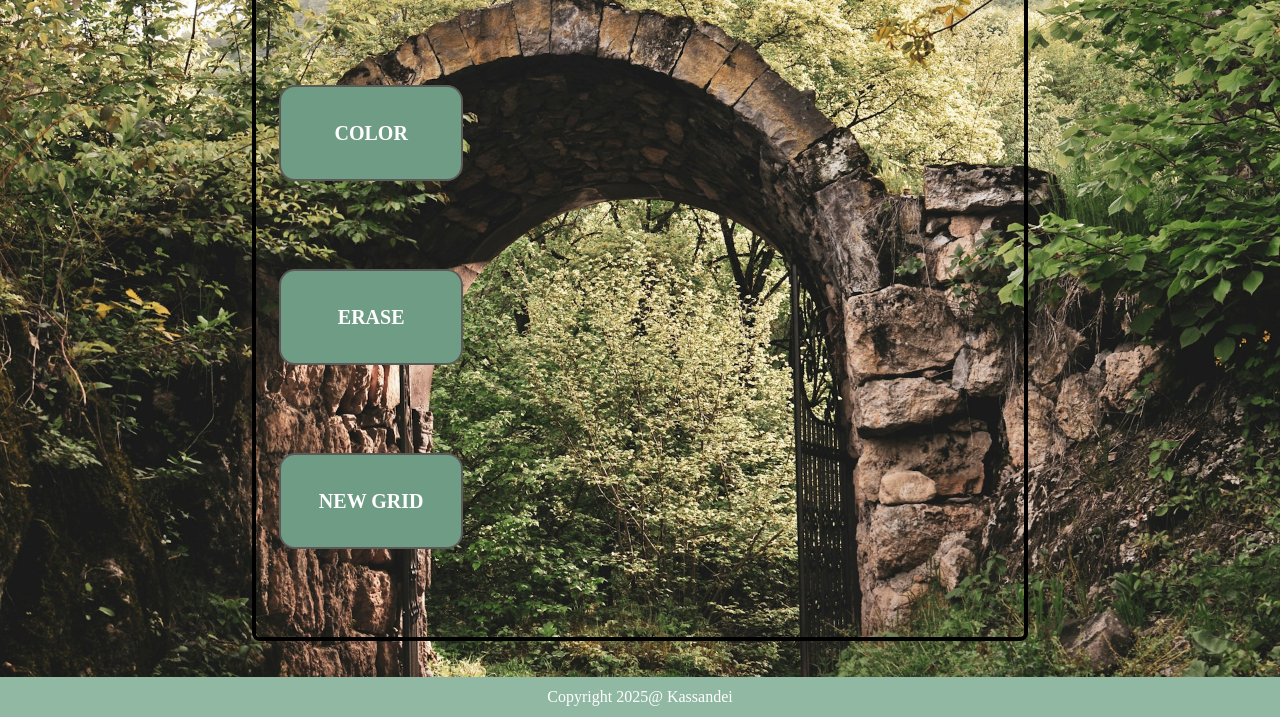
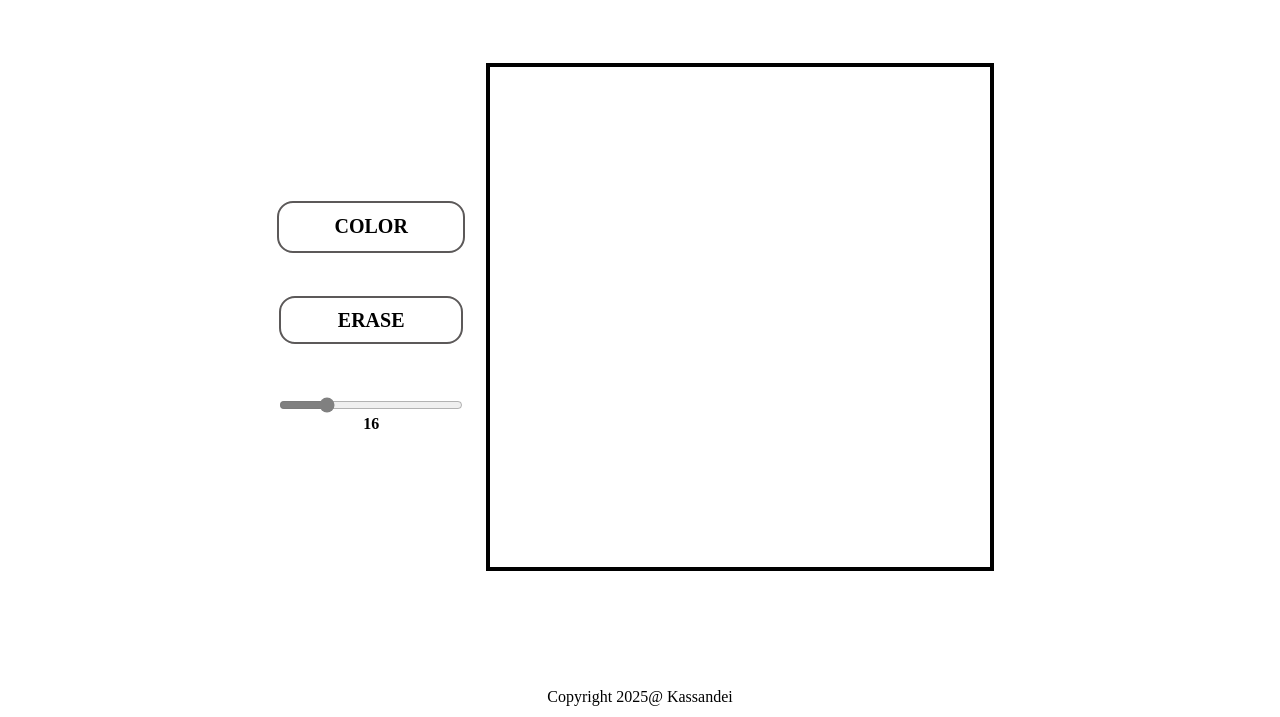
Before and after one commit to kassandei/etch-a-sketch, a plain HTML site: page index.html in a window 1280 px wide. Shown: the part 83-800 px from the top of the page. Drawn offline with Linux system fonts and the light colour scheme; a web font is replaced by a local one.

Commit message:
Implement Colorpicker, Erase and Grid Size slider. Adjusted size for the box so it avoids being resized losing the size of the single squares.

```diff
--- a/index.html
+++ b/index.html
@@ -11,11 +11,12 @@
     <div id="header">Draw your dreams</div>
     <div id="container">
         <div id="buttons">
-            <button id="buttonColor">COLOR</button>
+            <label for="colorPicker" class="button-like">COLOR</label>
+            <input type="color" id="colorPicker" value="#000000">
             <button id="buttonErase">ERASE</button>
-            <button id="buttonNewGrid">NEW GRID</button>
+            <input type="range" id="gridSize" min="1" max="64" value="16">
+            <span id="gridSizeValue">16</span>
         </div>
-        <div id="gridBox"></div>
     </div>
     <footer>
         <p>Copyright 2025@ Kassandei</p>
--- a/script.js
+++ b/script.js
@@ -0,0 +1,59 @@
+const colorPicker = document.querySelector("#colorPicker");
+const container = document.querySelector("#container");
+const gridBox = document.createElement("div");
+const erase = document.querySelector("#buttonErase")
+const gridSize = document.getElementById('gridSize');
+const gridSizeValue = document.getElementById('gridSizeValue');
+
+gridBox.setAttribute('id', 'gridBox');
+createSquares(16);
+container.appendChild(gridBox);
+
+function createSquares(nSquares) {
+    for(let i = 0; i < nSquares; i++) {
+        const rowSquare = document.createElement("div");
+        rowSquare.classList.add("rowSquare");
+        for(let i = 0; i < nSquares; i++) {
+            const square = document.createElement("div");
+            square.classList.add("square");
+            rowSquare.appendChild(square);
+        }
+        gridBox.appendChild(rowSquare);
+    }
+}
+
+
+colorPicker.addEventListener("input", event => {
+    document.querySelector(".button-like").style.backgroundColor = event.target.value;
+})
+
+let isDrawing = false;
+
+gridBox.addEventListener("mousedown", event => {
+    if (event.target.classList.contains("square")) {
+        isDrawing = true;
+        event.target.style.backgroundColor = colorPicker.value;
+    }
+});
+
+gridBox.addEventListener("mousemove", event => {
+    if (isDrawing && event.target.classList.contains("square")) {
+        event.target.style.backgroundColor = colorPicker.value;
+    }
+});
+
+document.addEventListener("mouseup", () => {
+    isDrawing = false;
+});
+
+erase.addEventListener("click", () => {
+    document.querySelectorAll(".square").forEach(square => {
+        square.style.backgroundColor = '#FFFFFF';
+    });
+});
+
+gridSize.addEventListener("input", event => {
+    gridSizeValue.textContent = event.target.value;
+    gridBox.innerHTML = '';
+    createSquares(event.target.value);
+});
--- a/styles.css
+++ b/styles.css
@@ -2,7 +2,7 @@
 
 * {
     font-family: "Macondo", serif;
-    color: white;
+    color: rgb(0, 0, 0);
 }
 
 html, body{
@@ -11,10 +11,7 @@ html, body{
 }
 
 body {
-    background-color: rgb(186, 207, 236);
-    background-image: url("/imgs/background.jpg");
-    background-repeat: no-repeat;
-    background-size: cover;
+    background-color: rgb(255, 255, 255);
     display: flex;
     justify-content: center;
     align-items: center;
@@ -22,19 +19,20 @@ body {
 }
 
 #header {
-    text-shadow: 2px 0 #000000, -2px 0 #000000, 0 2px #000000, 0 -2px #000000,
-             1px 1px #000000, -1px -1px #000000, 1px -1px #000000, -1px 1px #fff;
     position: absolute;
     top: 0;
     font-size: 50px;
+    font-weight: bolder;
     margin-top: 10px;
 }
 
 #container {
-    border: 4px solid rgb(0, 0, 0);
-    border-radius: 8px;
+    margin-left: auto;
+    margin-right: auto;
     width: 60%;
     display: flex;
+    flex-wrap: wrap;
+    align-items: center;
     height: 80%;
 }
 
@@ -44,25 +42,72 @@ body {
     justify-content: space-evenly;
     align-items: center;
     width: 30%;
+    height: 50%;
 }
 
-#buttons button {
+#buttons button, .button-like {
     font-size: 20px;
     font-weight: bolder;
     border: 2px solid rgb(92, 89, 89);
-    background-color: rgb(111, 156, 132);
+    background-color: rgb(255, 255, 255);
     width: 80%;
     height: 15%;
     border-radius: 16px;
 }
 
+.button-like {
+    display: flex;
+    justify-content: center;
+    align-items: center;
+    text-shadow: 2px 0 #fff, -2px 0 #fff, 0 2px #fff, 0 -2px #fff,
+             1px 1px #fff, -1px -1px #fff, 1px -1px #fff, -1px 1px #fff;
+}
+
+#container #gridBox {
+    width: 500px;
+    height: 500px;
+    flex-shrink: 0;
+    background-color: rgb(255, 255, 255);
+    border: 4px solid rgb(0, 0, 0);
+    display: flex;
+    flex-direction: column;
+}
+
+.rowSquare div {
+    aspect-ratio: 1 / 1;
+    display: flex;
+    flex-grow: 1;
+}
+
+.rowSquare {
+    display: flex;
+    flex-grow: 1;
+}
+
 footer {
-    width: 100%;
     height: 5%;
     display: flex;
     justify-content: center;
     align-items: center;
-    background-color: rgb(145, 184, 162);
     position: absolute;
     bottom: 0;
 }
+
+
+#colorPicker {
+    display: none;
+}
+
+
+#gridSize {
+    accent-color: gray;
+    width: 80%;
+    height: 30px;
+    transition: opacity .15s ease-in-out;
+}
+
+#gridSizeValue {
+    margin-top: -50px;
+    font-size: 16px;
+    font-weight: bold;
+}
```
